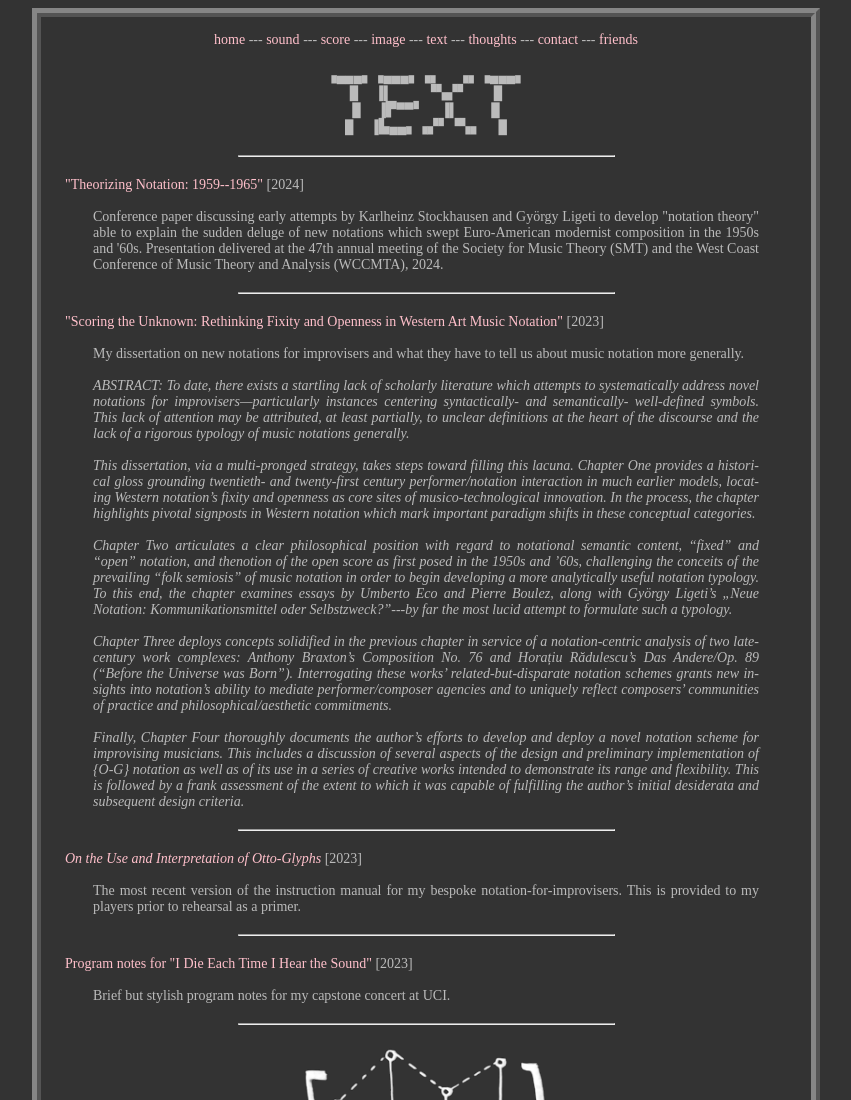
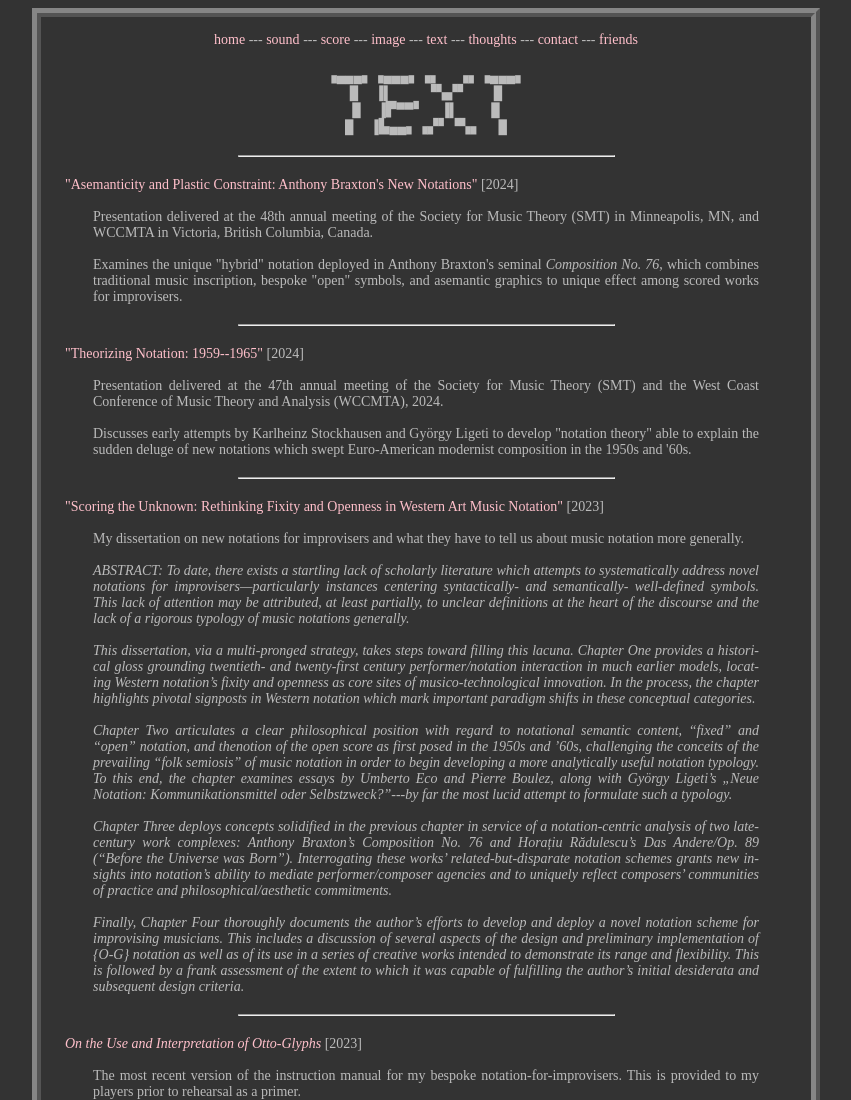
Before and after one commit to isaacotto/isaac-personal, an Eleventy site: page text.html in a window 1280 px wide. Shown: the top 1100 px of the page, without its empty margins (214-1065 px from the left). Built offline with nearby package versions, Linux system fonts and the light colour scheme; Eleventy itself is replaced by a stand-in of ours; files that its build step writes are made by us from their sources; files whose address does not match are found by name; a web font is replaced by a local one.

Commit message:
added new score and new talk

```diff
--- a/text.html
+++ b/text.html
@@ -46,9 +46,21 @@
 <hr>
 
     <p class="par2">
+    <a href="/pdf/2025-smt-script-asemanticity.pdf">"Asemanticity and Plastic Constraint: Anthony Braxton's New Notations"</a> [2024]<br><br>
+
+        Presentation delivered at the 48th annual meeting of the Society for Music Theory (SMT) in Minneapolis, MN, and WCCMTA in Victoria, British Columbia, Canada.<br><br>
+
+        Examines the unique "hybrid" notation deployed in Anthony Braxton's seminal <i>Composition No. 76</i>, which combines traditional music inscription, bespoke "open" symbols, and asemantic graphics to unique effect among scored works for improvisers.<br>
+    </p>
+
+    <hr>
+
+    <p class="par2">
     <a href="/pdf/theorizing-notation-presentation-script.pdf">"Theorizing Notation: 1959--1965"</a> [2024]<br><br>
 
-        Conference paper discussing early attempts by Karlheinz Stockhausen and György Ligeti to develop "notation theory" able to explain the sudden deluge of new notations which swept Euro-American modernist composition in the 1950s and '60s. Presentation delivered at the 47th annual meeting of the Society for Music Theory (SMT) and the West Coast Conference of Music Theory and Analysis (WCCMTA), 2024.<br>
+        Presentation delivered at the 47th annual meeting of the Society for Music Theory (SMT) and the West Coast Conference of Music Theory and Analysis (WCCMTA), 2024.<br><br>
+
+        Discusses early attempts by Karlheinz Stockhausen and György Ligeti to develop "notation theory" able to explain the sudden deluge of new notations which swept Euro-American modernist composition in the 1950s and '60s.<br>
     </p>
 
     <hr>
```
Also changed, not shown: score.html (+14 -0 lines), 3 other files.
